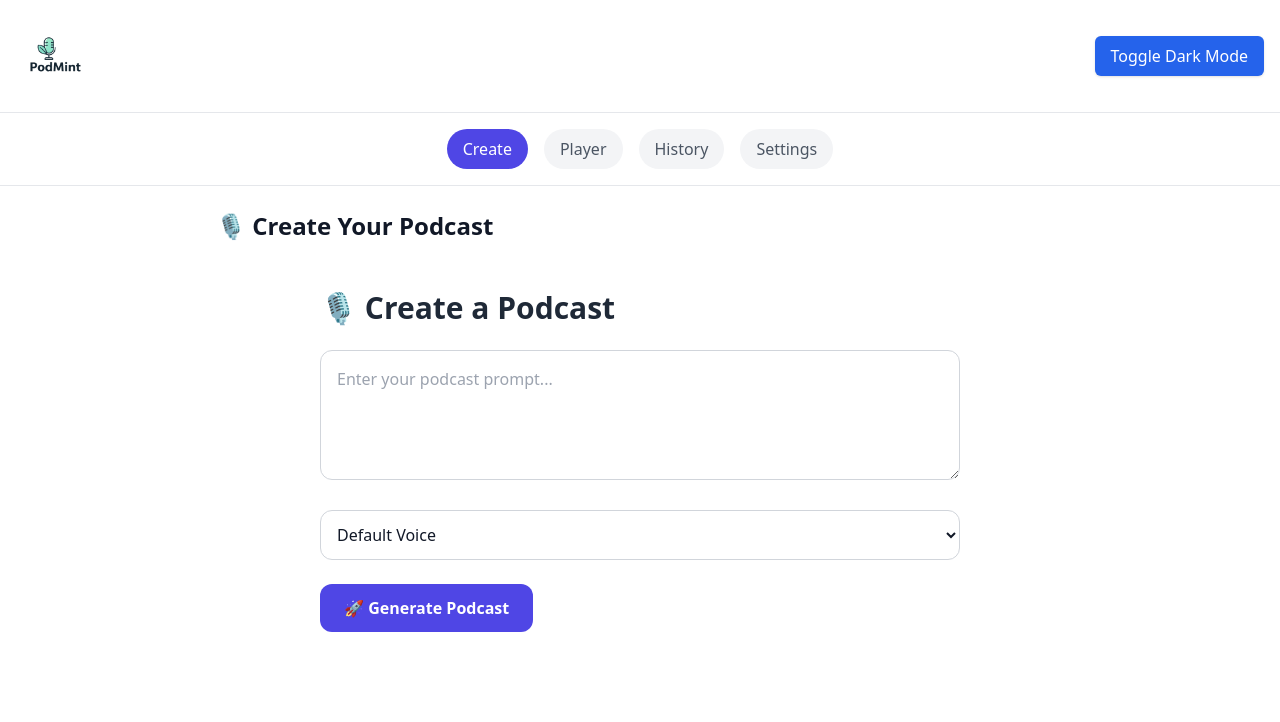
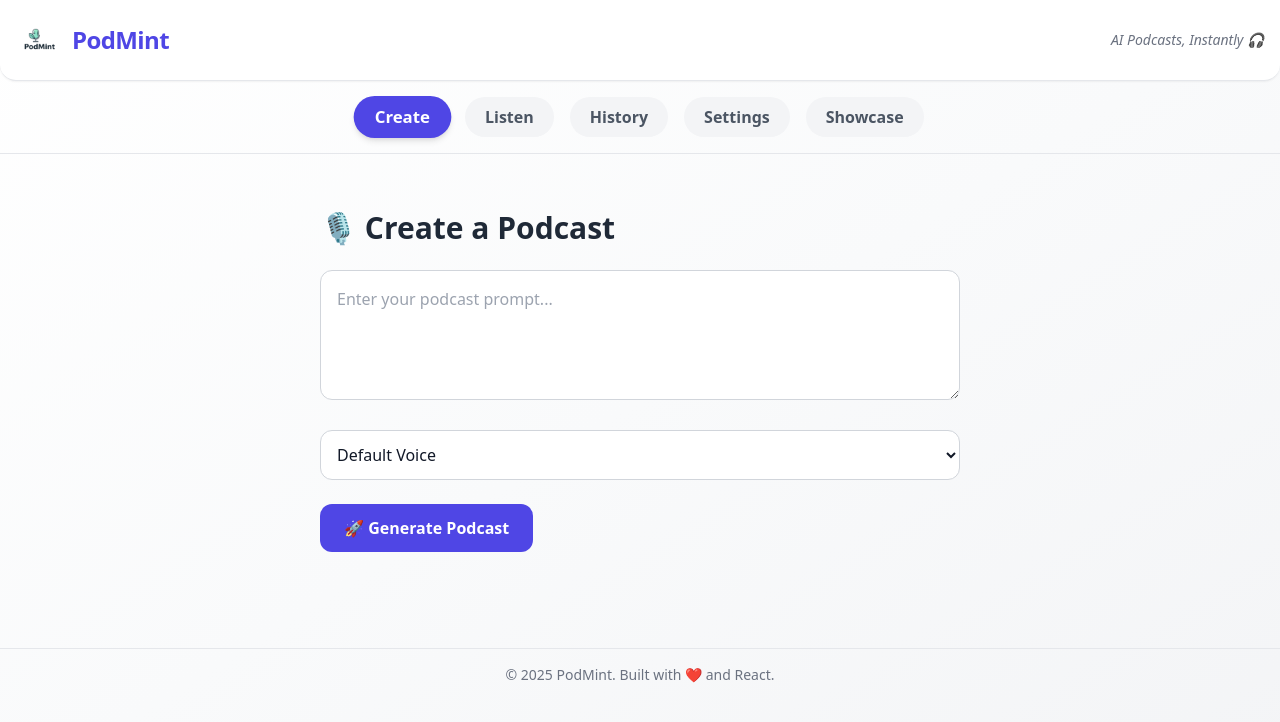
Before and after one commit to Surajchowdhury12/podmint, a React (Vite) app in the folder podmint-client/: page /app in a window 1280 px wide. Shown: the top 722 px of the page. Built offline with nearby package versions, Linux system fonts and the light colour scheme.

Commit message:
Updated settings

```diff
--- a/podmint-client/src/MainApp.jsx
+++ b/podmint-client/src/MainApp.jsx
@@ -1,7 +1,6 @@
-import { useEffect, useState } from "react";
+import React, { useState, useEffect } from "react";
+import { motion } from "framer-motion";
 import clsx from "clsx";
-import Button from "./components/Button";
-import reactLogo from "./assets/react.svg";
 import PodcastCreator from "./components/PodcastCreator";
 import PodcastPlayer from "./components/PodcastPlayer";
 import PodcastHistory from "./components/PodcastHistory";
@@ -9,54 +8,69 @@ import Settings from "./components/Settings";
 
 const TABS = {
   CREATE: "Create",
-  PLAYER: "Player",
+  LISTEN: "Listen",
   HISTORY: "History",
   SETTINGS: "Settings",
+  SHOWCASE: "Showcase",
 };
 
 export default function MainApp() {
-  const [darkMode, setDarkMode] = useState(() => {
-    return localStorage.getItem("theme") === "dark";
-  });
   const [activeTab, setActiveTab] = useState(TABS.CREATE);
+  const [darkMode, setDarkMode] = useState(false);
 
+  // Load dark mode setting from localStorage
   useEffect(() => {
-    const root = window.document.documentElement;
-    if (darkMode) {
-      root.classList.add("dark");
-      localStorage.setItem("theme", "dark");
+    const saved = localStorage.getItem("podmint-theme");
+    if (saved === "dark") {
+      setDarkMode(true);
+      document.documentElement.classList.add("dark");
     } else {
-      root.classList.remove("dark");
-      localStorage.setItem("theme", "light");
+      setDarkMode(false);
+      document.documentElement.classList.remove("dark");
     }
-  }, [darkMode]);
+  }, []);
+
+  // Update localStorage and html class when dark mode changes
+  const handleThemeChange = (isDark) => {
+    setDarkMode(isDark);
+    if (isDark) {
+      document.documentElement.classList.add("dark");
+      localStorage.setItem("podmint-theme", "dark");
+    } else {
+      document.documentElement.classList.remove("dark");
+      localStorage.setItem("podmint-theme", "light");
+    }
+  };
 
   return (
-    <div className="min-h-screen bg-white dark:bg-gray-900 text-gray-900 dark:text-gray-100 transition-colors">
+    <div className="min-h-screen bg-gradient-to-br from-white via-gray-50 to-gray-100 dark:from-gray-900 dark:via-gray-950 dark:to-black text-gray-900 dark:text-gray-100 transition-colors">
       {/* Header */}
-      <div className="p-4 flex justify-between items-center border-b border-gray-200 dark:border-gray-700">
-        <div className="flex space-x-4 items-center">
+      <div className="p-4 flex justify-between items-center border-b border-gray-200 dark:border-gray-700 shadow-sm bg-white dark:bg-gray-800 rounded-b-2xl">
+        <div className="flex space-x-2 items-center">
           <img
             src="/podmint-logo.png"
             alt="PodMint Logo"
-            className="h-20 w-auto transition-transform duration-300 hover:scale-105"
+            className="h-12 w-12 transition-transform duration-300 hover:rotate-6"
           />
+          <h1 className="text-2xl font-extrabold tracking-tight text-indigo-600 dark:text-indigo-400">
+            PodMint
+          </h1>
         </div>
-        <Button onClick={() => setDarkMode(!darkMode)}>
-          Toggle {darkMode ? "Light" : "Dark"} Mode
-        </Button>
+        <div className="hidden sm:block text-sm text-gray-500 dark:text-gray-400 italic">
+          AI Podcasts, Instantly 🎧
+        </div>
       </div>
 
-      {/* Navigation Tabs */}
+      {/* Tabs */}
       <div className="flex justify-center space-x-4 py-4 border-b border-gray-200 dark:border-gray-700">
         {Object.entries(TABS).map(([key, label]) => (
           <button
             key={key}
             onClick={() => setActiveTab(label)}
             className={clsx(
-              "px-4 py-2 rounded-full font-medium transition-colors",
+              "px-5 py-2 rounded-full font-semibold transition duration-300 ease-in-out",
               activeTab === label
-                ? "bg-indigo-600 text-white"
+                ? "bg-indigo-600 text-white shadow-md scale-105"
                 : "bg-gray-100 dark:bg-gray-800 text-gray-600 dark:text-gray-300 hover:bg-gray-200 dark:hover:bg-gray-700"
             )}
           >
@@ -65,42 +79,118 @@ export default function MainApp() {
         ))}
       </div>
 
-      {/* Main Content */}
-      <main className="p-6 space-y-12 max-w-4xl mx-auto">
+      {/* Tab Content */}
+      <div className="max-w-4xl mx-auto p-6">
         {activeTab === TABS.CREATE && (
-          <section>
-            <h2 className="text-2xl font-bold mb-4">🎙️ Create Your Podcast</h2>
+          <motion.section
+            initial={{ opacity: 0, y: 20 }}
+            animate={{ opacity: 1, y: 0 }}
+            transition={{ duration: 0.4 }}
+          >
             <PodcastCreator />
-          </section>
+          </motion.section>
         )}
 
-        {activeTab === TABS.PLAYER && (
-          <section>
-            <h2 className="text-2xl font-bold mb-4">🎧 Preview Player</h2>
-            <PodcastPlayer
-              title="Sample Episode: The Future of AI"
-              audioSrc="https://www.soundhelix.com/examples/mp3/SoundHelix-Song-1.mp3"
-              thumbnail="https://placehold.co/600x400/black/white?text=Podcast+Cover"
-            />
-          </section>
+        {activeTab === TABS.LISTEN && (
+          <motion.section
+            initial={{ opacity: 0, y: 20 }}
+            animate={{ opacity: 1, y: 0 }}
+            transition={{ duration: 0.4 }}
+          >
+            <h2 className="text-2xl font-bold mb-4">🎧 Listen to Podcasts</h2>
+            <PodcastPlayer />
+          </motion.section>
         )}
 
         {activeTab === TABS.HISTORY && (
-          <section>
+          <motion.section
+            initial={{ opacity: 0, y: 20 }}
+            animate={{ opacity: 1, y: 0 }}
+            transition={{ duration: 0.4 }}
+          >
             <PodcastHistory />
-          </section>
+          </motion.section>
         )}
 
         {activeTab === TABS.SETTINGS && (
-          <section>
+          <motion.section
+            initial={{ opacity: 0, y: 20 }}
+            animate={{ opacity: 1, y: 0 }}
+            transition={{ duration: 0.4 }}
+          >
             <h2 className="text-2xl font-bold mb-4">⚙️ Settings</h2>
             <Settings
               darkMode={darkMode}
-              toggleDarkMode={() => setDarkMode(!darkMode)}
+              onThemeChange={handleThemeChange}
             />
-          </section>
+          </motion.section>
         )}
-      </main>
+
+        {activeTab === TABS.SHOWCASE && (
+          <motion.section
+            initial={{ opacity: 0, y: 20 }}
+            animate={{ opacity: 1, y: 0 }}
+            transition={{ duration: 0.4 }}
+          >
+            <h2 className="text-2xl font-bold mb-6">
+              ✨ What People Are Saying
+            </h2>
+
+            {/* Testimonials */}
+            <div className="grid sm:grid-cols-2 gap-6 mb-8">
+              <blockquote className="bg-white dark:bg-gray-800 p-4 rounded-xl shadow">
+                <p className="italic text-lg">
+                  “PodMint helped me launch my podcast in 10 minutes!”
+                </p>
+                <footer className="mt-2 text-sm text-gray-500 dark:text-gray-400">
+                  — Alex, Indie Creator
+                </footer>
+              </blockquote>
+              <blockquote className="bg-white dark:bg-gray-800 p-4 rounded-xl shadow">
+                <p className="italic text-lg">
+                  “I love how easy and fun the interface is. Beautiful UI!”
+                </p>
+                <footer className="mt-2 text-sm text-gray-500 dark:text-gray-400">
+                  — Priya, Developer
+                </footer>
+              </blockquote>
+            </div>
+
+            {/* Screenshots */}
+            <h3 className="text-xl font-semibold mb-4">📸 Screenshots</h3>
+            <div className="grid sm:grid-cols-2 gap-4 mb-8">
+              <img
+                src="/screenshots/create.png"
+                alt="Create Page"
+                className="rounded-lg shadow"
+              />
+              <img
+                src="/screenshots/player.png"
+                alt="Player UI"
+                className="rounded-lg shadow"
+              />
+            </div>
+
+            {/* Demo Video */}
+            <h3 className="text-xl font-semibold mb-4">🎬 Demo Video</h3>
+            <div className="aspect-w-16 aspect-h-9 mb-6">
+              <iframe
+                className="w-full h-full rounded-lg shadow"
+                src="https://www.youtube.com/embed/your-demo-video-id"
+                title="PodMint Demo"
+                frameBorder="0"
+                allow="accelerometer; autoplay; clipboard-write; encrypted-media; gyroscope; picture-in-picture"
+                allowFullScreen
+              ></iframe>
+            </div>
+          </motion.section>
+        )}
+      </div>
+
+      {/* Footer */}
+      <footer className="text-center text-sm text-gray-500 dark:text-gray-400 py-4 mt-10 border-t dark:border-gray-700">
+        © {new Date().getFullYear()} PodMint. Built with ❤️ and React.
+      </footer>
     </div>
   );
 }
--- a/podmint-client/src/components/Settings.jsx
+++ b/podmint-client/src/components/Settings.jsx
@@ -1,14 +1,14 @@
 // src/components/Settings.jsx
-import { useState } from 'react';
-import { Moon, Sun, Trash2, Save } from 'lucide-react';
-import Button from './Button';
+import { useState } from "react";
+import { Moon, Sun, Trash2, Save } from "lucide-react";
+import Button from "./Button";
 
-export default function Settings({ darkMode, toggleDarkMode }) {
-  const [defaultVoice, setDefaultVoice] = useState('Samantha');
-  const voices = ['Samantha', 'Brian', 'Emma', 'Ravi'];
+export default function Settings({ darkMode, onThemeChange }) {
+  const [defaultVoice, setDefaultVoice] = useState("Samantha");
+  const voices = ["Samantha", "Brian", "Emma", "Ravi"];
 
   const handleClearHistory = () => {
-    alert('Podcast history cleared (mock)');
+    alert("Podcast history cleared (mock)");
   };
 
   return (
@@ -22,7 +22,9 @@ export default function Settings({ darkMode, toggleDarkMode }) {
         />
         <div>
           <h2 className="text-xl font-semibold">Suraj Chowdhury</h2>
-          <p className="text-gray-500 dark:text-gray-400 text-sm">suraj@podmint.ai</p>
+          <p className="text-gray-500 dark:text-gray-400 text-sm">
+            suraj@podmint.ai
+          </p>
         </div>
       </div>
 
@@ -31,7 +33,7 @@ export default function Settings({ darkMode, toggleDarkMode }) {
         {/* Theme Toggle */}
         <div className="flex justify-between items-center">
           <span className="font-medium">Dark Mode</span>
-          <Button onClick={toggleDarkMode} variant="ghost">
+          <Button onClick={() => onThemeChange(!darkMode)} variant="ghost">
             {darkMode ? <Sun size={20} /> : <Moon size={20} />}
           </Button>
         </div>
```
